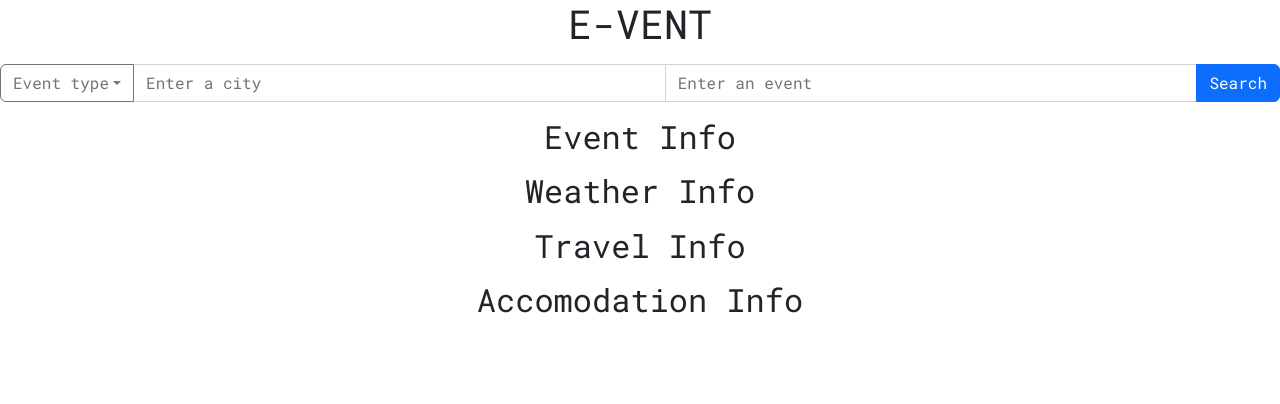
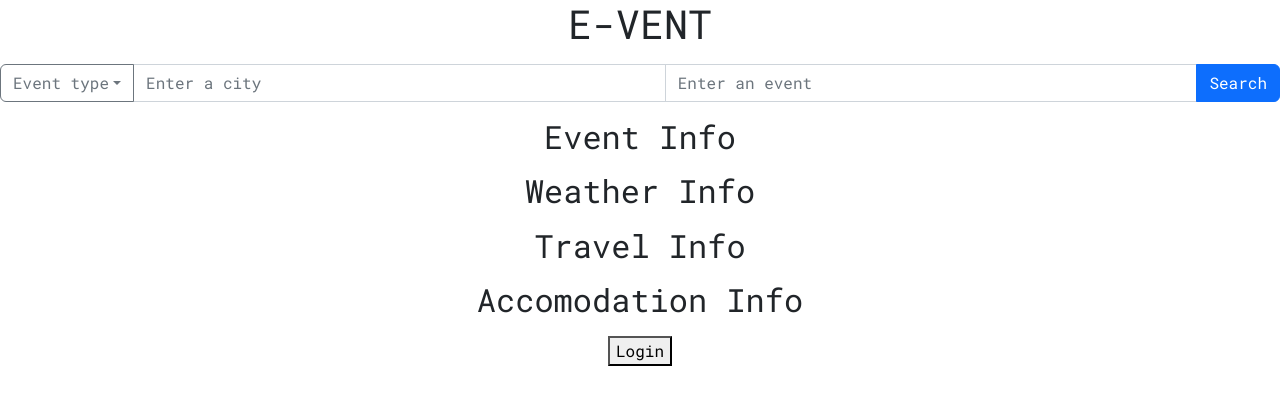
Before and after one commit to team3-event/e-vents, a React (Create React App) app: page / in a window 1280 px wide. Shown: the top 404 px of the page. Built offline with nearby package versions, Linux system fonts and the light colour scheme; no server answers.

Commit message:
auth working

```diff
--- a/package.json
+++ b/package.json
@@ -3,6 +3,7 @@
   "version": "0.1.0",
   "private": true,
   "dependencies": {
+    "@auth0/auth0-react": "^1.10.2",
     "@testing-library/jest-dom": "^5.16.4",
     "@testing-library/react": "^13.3.0",
     "@testing-library/user-event": "^13.5.0",
--- a/src/App.js
+++ b/src/App.js
@@ -1,13 +1,17 @@
 
 import Main from './components/Main.js';
 import React from 'react';
-
+import Login from './components/auth/Login.js';
 
 class App extends React.Component {
   render() {
     return (
-      <Main />
-    )
+      <div>
+        <Main />
+        <Login />
+      </div>
+
+    );
     }
 
 
--- /dev/null
+++ b/src/components/auth/Login.js
@@ -0,0 +1,11 @@
+import { useAuth0 } from '@auth0/auth0-react';
+
+function Login() {
+
+    let { isAuthenticated, loginWithRedirect, error } = useAuth0();
+    console.log(isAuthenticated, error);
+
+    return !isAuthenticated && <button onClick={loginWithRedirect}>Login</button>
+}
+
+export default Login;
--- a/src/index.js
+++ b/src/index.js
@@ -2,11 +2,17 @@ import React from 'react';
 import ReactDOM from 'react-dom/client';
 import App from './App';
 import 'bootstrap/dist/css/bootstrap.min.css';
-
+import { Auth0Provider } from '@auth0/auth0-react';
 
 const root = ReactDOM.createRoot(document.getElementById('root'));
 root.render(
   <React.StrictMode>
-    <App />
+    <Auth0Provider
+      domain={process.env.REACT_APP_AUTH_DOMAIN}
+      clientId={process.env.REACT_APP_AUTH_CLIENT_ID}
+      redirectURI={process.env.REACT_APP_AUTH_REDIRECT_URI}
+    >
+      <App />
+    </Auth0Provider>
   </React.StrictMode>
 );
```
Also changed, not shown: 1 other file (tests, documents, lock files or other folders).
